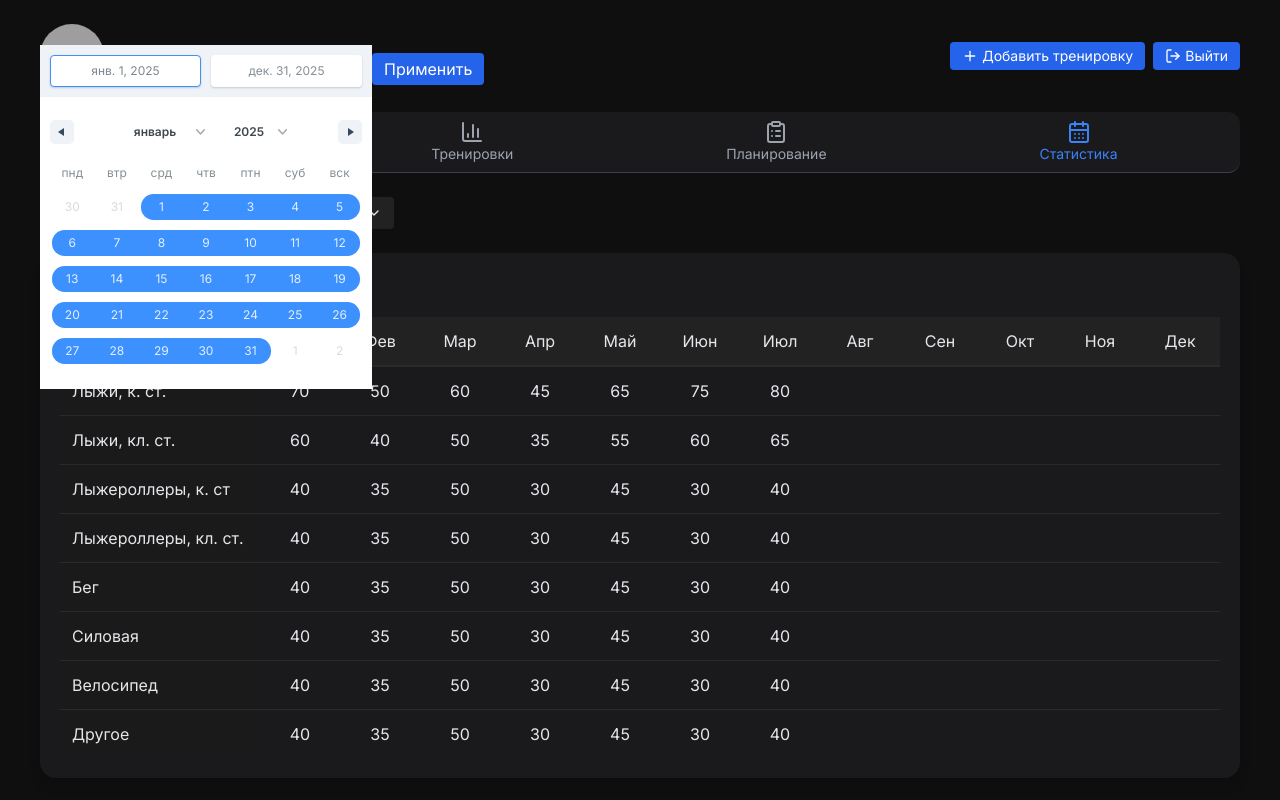
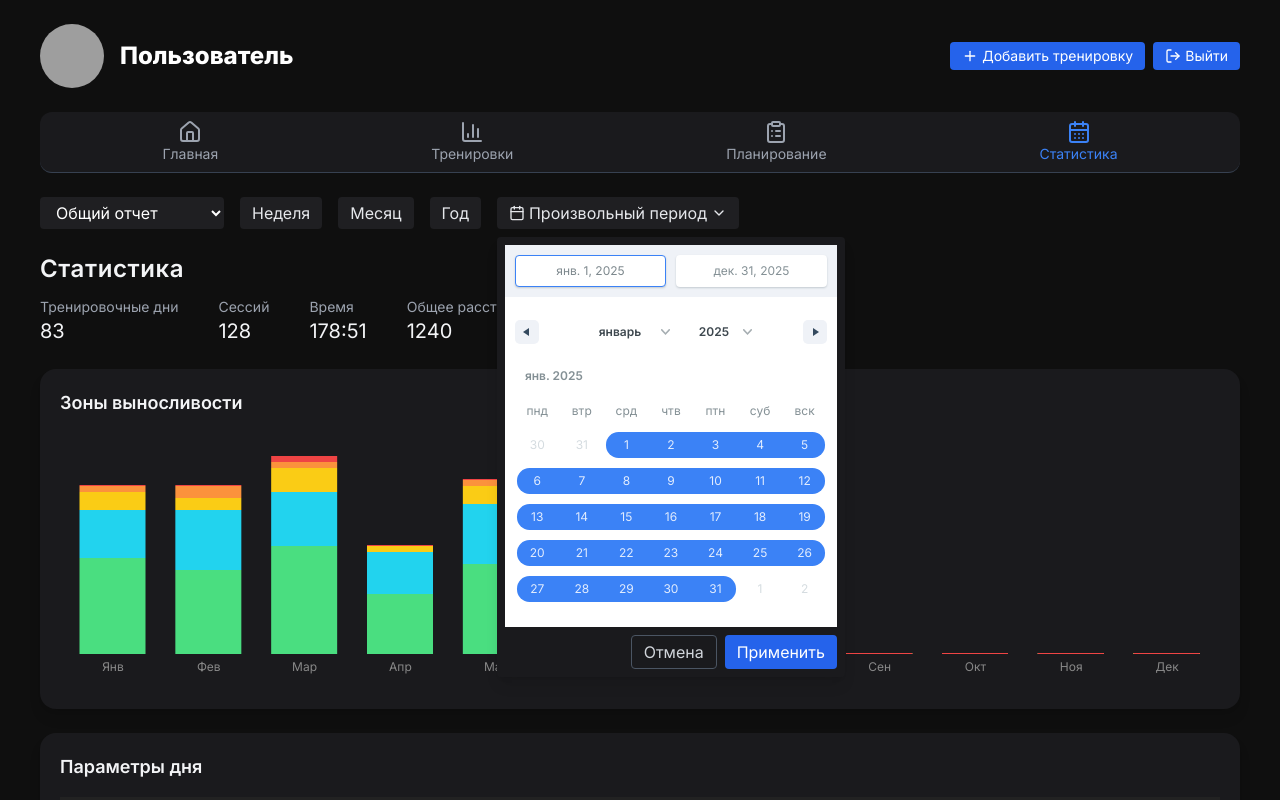
Before and after one commit to mbaliabin/dagbook-test, a React (Vite) app in the folder fasx-frontend/: page /statistics in a window 1280 px wide. Both pictures are taken after a click on the button "Произвольный период". Shown: the top 800 px of the page. Built offline with nearby package versions, Linux system fonts and the light colour scheme; grey boxes are pictures that could not be loaded.

Commit message:
Доработка StatisticsPage.tsx 347

```diff
--- a/fasx-frontend/src/pages/StatisticsPage.tsx
+++ b/fasx-frontend/src/pages/StatisticsPage.tsx
@@ -40,10 +40,12 @@ export default function StatsPage() {
   const [dateRange, setDateRange] = React.useState<{
     startDate: Date;
     endDate: Date;
-  }>({
+  }>(
+    {
       startDate: dayjs("2025-01-01").toDate(),
       endDate: dayjs("2025-12-31").toDate(),
-  });
+    }
+  );
   const [showDateRangePicker, setShowDateRangePicker] =
     React.useState(false);
 
@@ -198,6 +200,7 @@ export default function StatsPage() {
     const weekColWidth = 80;
     const monthColWidth = 100;
     const yearColWidth = 80;
+    // увеличиваем ширину левой колонки для длинных названий / дистанций
     const leftColWidth =
       table.title === "Тип активности" || table.title === "Дистанция по видам тренировок"
         ? 260
@@ -288,6 +291,7 @@ export default function StatsPage() {
                       className="p-3 text-center flex-none"
                       style={{ width: colWidth }}
                     >
+                      {/* для таблицы дистанций — числа (км), для остальных — formatTimeSafe */}
                       {table.title === "Параметры дня"
                         ? row.months[k]
                         : table.title === "Дистанция по видам тренировок"
@@ -324,6 +328,7 @@ export default function StatsPage() {
                         ? "—"
                         : table.title === "Дистанция по видам тренировок"
                         ? (() => {
+                            // сумма по колонке для дистанций
                             const sum = filteredDistanceTypes.reduce(
                               (acc, r) => acc + (r.months[idx] || 0),
                               0
@@ -363,10 +368,13 @@ export default function StatsPage() {
     { label: "Статистика", icon: CalendarDays, path: "/statistics" },
   ];
 
+  // -------------- Helper: total distance by month for chart --------------
   const totalDistanceByMonth = filteredMonths.map((m, i) =>
     distanceByType.reduce((acc, t) => acc + (t.distance[i] || 0), 0)
   );
+  // -----------------------------------------------------------------------
 
+  // ------- STACKED BAR: prepare colors and data -------
   const distanceColors: Record<string, string> = {
     "Лыжи, к. ст.": "#4ade80",
     "Лыжи, кл. ст.": "#22d3ee",
@@ -387,11 +395,13 @@ export default function StatsPage() {
   });
 
  const activeDistanceTypes = filteredDistanceTypes
-    .filter((t) => (t.months || []).some((v) => Number(v) > 0))
+   .filter((t) => t.months.some((v) => Number(v) > 0)) // оставляем только с ненулевыми значениями
    .map((t) => t.type);
+  // ----------------------------------------------------
 
   return (
     <div className="min-h-screen bg-[#0f0f0f] text-gray-200 p-6 w-full">
+      {/* Главный контейнер — шире */}
       <div className="max-w-[1600px] mx-auto space-y-6 px-4">
         {/* HEADER */}
         <div className="flex flex-col md:flex-row md:items-center md:justify-between gap-4 mb-4 w-full">
@@ -441,36 +451,58 @@ export default function StatsPage() {
         </div>
 
         {/* REPORT/PERIOD */}
-        <div className="flex flex-wrap gap-4 items-center justify-between">
-          <div className="flex gap-2 items-center">
-            <span>Период:</span>
+        <div className="flex flex-wrap gap-4 mb-4">
+          <select
+            className="bg-[#1f1f22] text-white px-3 py-1 rounded"
+            value={reportType}
+            onChange={(e) => setReportType(e.target.value)}
+          >
+            <option>Общий отчет</option>
+            <option>Общая дистанция</option> {/* NEW OPTION */}
+          </select>
+
           <button
-              className="bg-[#222] px-3 py-1 rounded hover:bg-[#333]"
-              onClick={() =>
-                setPeriodType((prev) =>
-                  prev === "week" ? "month" : prev === "month" ? "year" : "week"
-                )
-              }
+            onClick={() => setPeriodType("week")}
+            className="px-3 py-1 rounded bg-[#1f1f22] text-gray-200 hover:bg-[#2a2a2d]"
           >
-              {periodType === "week"
-                ? "Неделя"
-                : periodType === "month"
-                ? "Месяц"
-                : "Год"}
+            Неделя
           </button>
 
           <button
-              className="flex items-center gap-1 bg-[#222] px-3 py-1 rounded hover:bg-[#333]"
-              onClick={() => setShowDateRangePicker(!showDateRangePicker)}
+            onClick={() => setPeriodType("month")}
+            className="px-3 py-1 rounded bg-[#1f1f22] text-gray-200 hover:bg-[#2a2a2d]"
           >
-              Произвольный период <ChevronDown className="w-4 h-4" />
+            Месяц
           </button>
-          </div>
+
+          <button
+            onClick={() => setPeriodType("year")}
+            className="px-3 py-1 rounded bg-[#1f1f22] text-gray-200 hover:bg-[#2a2a2d]"
+          >
+            Год
+          </button>
+
+          <div className="relative">
+            <button
+              onClick={() => setShowDateRangePicker((prev) => !prev)}
+              className="px-3 py-1 rounded bg-[#1f1f22] text-gray-200 hover:bg-[#2a2a2d] flex items-center"
+            >
+              <Calendar className="w-4 h-4 mr-1" /> Произвольный период
+              <ChevronDown className="w-4 h-4 ml-1" />
+            </button>
 
             {showDateRangePicker && (
-            <div className="absolute z-50 mt-2">
+              <div className="absolute z-50 mt-2 bg-[#1a1a1d] rounded shadow-lg p-2">
                 <DateRange
-                locale={ru}
+                  onChange={(item) =>
+                    setDateRange({
+                      startDate: item.selection.startDate,
+                      endDate: item.selection.endDate,
+                    })
+                  }
+                  showSelectionPreview
+                  moveRangeOnFirstSelection={false}
+                  months={1}
                   ranges={[
                     {
                       startDate: dateRange.startDate,
@@ -478,74 +510,205 @@ export default function StatsPage() {
                       key: "selection",
                     },
                   ]}
-                onChange={(range: any) =>
-                  setDateRange({
-                    startDate: range.selection.startDate,
-                    endDate: range.selection.endDate,
-                  })
-                }
+                  direction="horizontal"
+                  rangeColors={["#3b82f6"]}
+                  className="text-white"
+                  locale={ru}
+                  weekStartsOn={1}
                 />
+
+                <div className="flex justify-end mt-2 space-x-2">
                   <button
-                className="mt-2 px-3 py-1 rounded bg-blue-600 hover:bg-blue-700 text-white"
+                    onClick={() => setShowDateRangePicker(false)}
+                    className="px-3 py-1 rounded border border-gray-600 hover:bg-gray-700 text-gray-300"
+                  >
+                    Отмена
+                  </button>
+
+                  <button
                     onClick={applyDateRange}
+                    className="px-3 py-1 rounded bg-blue-600 hover:bg-blue-700 text-white"
                   >
                     Применить
                   </button>
                 </div>
+              </div>
             )}
           </div>
+        </div>
 
-        {/* TABLES */}
-        <div className="space-y-6">
-          <TableSection
-            index={0}
-            table={{
-              title: "Параметры дня",
-              data: filteredMovementTypes,
+        {/* TOTALSUM */}
+        <div>
+          <h1 className="text-2xl font-semibold tracking-wide text-gray-100">Статистика</h1>
+          <div className="flex flex-wrap gap-10 text-sm mt-3">
+            <div><p className="text-gray-400">Тренировочные дни</p><p className="text-xl text-gray-100">{totals.trainingDays}</p></div>
+            <div><p className="text-gray-400">Сессий</p><p className="text-xl text-gray-100">{totals.sessions}</p></div>
+            <div><p className="text-gray-400">Время</p><p className="text-xl text-gray-100">{totals.time}</p></div>
+            <div><p className="text-gray-400">Общее расстояние (км)</p><p className="text-xl text-gray-100">{totals.distance}</p></div>
+          </div>
+        </div>
+
+        {/* ------------ РЕНДЕР ОТЧЕТОВ ------------ */}
+
+        {reportType === "Общий отчет" && (
+          <>
+            {/* Диаграмма зон выносливости */}
+            <div className="bg-[#1a1a1d] p-5 rounded-2xl shadow-lg">
+              <h2 className="text-lg font-semibold mb-4 text-gray-100">Зоны выносливости</h2>
+              <div className="h-64">
+                <ResponsiveContainer width="100%" height="100%">
+                  <BarChart
+                    data={filteredMonths.map((month, i) => {
+                      const data: any = { month };
+                      filteredEnduranceZones.forEach((zone) => {
+                        const value = zone.months[i] ?? 0;
+                        if (value > 0) data[zone.zone] = value; // добавляем только ненулевые
+                      });
+                      return data;
+                    })}
+                    barGap={0}
+                    barCategoryGap="0%"
+                  >
+                    <XAxis dataKey="month" axisLine={false} tickLine={false} tick={{ fill: "#888", fontSize: 12 }} />
+                    <Tooltip
+                      content={({ active, payload }: any) => {
+                        if (active && payload && payload.some((p: any) => p.value > 0)) {
+                          return (
+                            <div className="bg-[#1e1e1e] border border-[#333] px-3 py-2 rounded text-sm text-white">
+                              {payload
+                                .filter((p: any) => p.value > 0)
+                                .map((p: any) => (
+                                  <div key={p.dataKey}>
+                                    <span
+                                      className="inline-block w-3 h-3 mr-1 rounded-full"
+                                      style={{ backgroundColor: p.fill }}
+                                    ></span>
+                                    {p.dataKey}: {p.value} мин
+                                  </div>
+                                ))}
+                            </div>
+                          );
+                        }
+                        return null;
                       }}
                     />
-          <TableSection
-            index={1}
-            table={{
-              title: "Выносливость",
-              data: filteredEnduranceZones,
-            }}
-          />
-          <TableSection
-            index={2}
-            table={{
-              title: "Дистанция по видам тренировок",
-              data: filteredDistanceTypes,
-            }}
-          />
-        </div>
-
-        {/* DISTANCE CHART */}
-        <div className="bg-[#1a1a1d] p-5 rounded-2xl shadow-lg">
-          <h2 className="text-lg font-semibold text-gray-100 mb-4">
-            Дистанция по видам
-          </h2>
-          <ResponsiveContainer width="100%" height={300}>
-            <BarChart data={stackedDistanceData}>
-              <XAxis dataKey="month" tick={{ fill: "#ccc" }} />
-              <Tooltip
-                cursor={{ fill: "#333" }}
-                contentStyle={{ backgroundColor: "#222", border: "none" }}
-              />
-              <Legend />
-              {activeDistanceTypes.map((type) => (
+                    {filteredEnduranceZones.map((zone) => (
                       <Bar
-                  key={type}
-                  dataKey={type}
+                        key={zone.zone}
+                        dataKey={zone.zone}
                         stackId="a"
-                  fill={distanceColors[type] || "#fff"}
-                  isAnimationActive={false}
+                        fill={zone.color}
+                        minPointSize={1}
+                        maxBarSize={Math.floor(800 / Math.max(1, filteredMonths.length))}
                       />
                     ))}
                   </BarChart>
                 </ResponsiveContainer>
               </div>
             </div>
+
+            {/* Таблицы */}
+            <TableSection
+              table={{
+                title: "Параметры дня",
+                data: [
+                  { param: "Травма", months: [70, 70, 69, 69, 68, 68, 68] },
+                  { param: "Болезнь", months: [50, 51, 52, 51, 50, 49, 50] },
+                  { param: "В пути", months: [50, 51, 52, 51, 50, 49, 50] },
+                  { param: "Смена час. пояса", months: [50, 51, 52, 51, 50, 49, 50] },
+                  { param: "Выходной", months: [50, 51, 52, 51, 50, 49, 50] },
+                  { param: "Соревнование", months: [50, 51, 52, 51, 50, 49, 50] },
+                ],
+              }}
+              index={0}
+            />
+
+            <TableSection
+              table={{ title: "Выносливость", data: filteredEnduranceZones.map((z) => ({ param: z.zone, color: z.color, months: z.months, total: formatTime(z.total) })) }}
+              index={1}
+            />
+
+            <TableSection
+              table={{ title: "Тип активности", data: filteredMovementTypes.map((m) => ({ param: m.type, months: m.months, total: formatTime(m.total) })) }}
+              index={2}
+            />
+          </>
+        )}
+
+      {reportType === "Общая дистанция" && (
+        <>
+          {/* Диаграмма дистанции по видам тренировок в стиле зон выносливости */}
+          <div className="bg-[#1a1a1d] p-5 rounded-2xl shadow-lg">
+            <h2 className="text-lg font-semibold mb-4 text-gray-100">
+              Общая дистанция по видам тренировок
+            </h2>
+
+            <div className="h-64">
+              <ResponsiveContainer width="100%" height="100%">
+                <BarChart
+                  data={filteredMonths.map((month, i) => {
+                    const data: any = { month };
+                    filteredDistanceTypes.forEach((t) => {
+                      const value = t.months[i] ?? 0;
+                      if (value > 0) data[t.type] = value; // добавляем только ненулевые
+                    });
+                    return data;
+                  })}
+                  barGap={0}
+                  barCategoryGap="0%"
+                >
+                  <XAxis dataKey="month" axisLine={false} tickLine={false} tick={{ fill: "#888", fontSize: 12 }} />
+                  <Tooltip
+                    content={({ active, payload }: any) => {
+                      if (active && payload && payload.some((p: any) => p.value > 0)) {
+                        return (
+                          <div className="bg-[#1e1e1e] border border-[#333] px-3 py-2 rounded text-sm text-white">
+                            {payload
+                              .filter((p: any) => p.value > 0)
+                              .map((p: any) => (
+                                <div key={p.dataKey}>
+                                  <span
+                                    className="inline-block w-3 h-3 mr-1 rounded-full"
+                                    style={{ backgroundColor: p.fill }}
+                                  ></span>
+                                  {p.dataKey}: {p.value} км
+                                </div>
+                              ))}
                           </div>
                         );
                       }
+                      return null;
+                    }}
+                  />
+                  {activeDistanceTypes.map((type) => (
+                    <Bar
+                      key={type}
+                      dataKey={type}
+                      stackId="a"
+                      fill={distanceColors[type] || "#888"}
+                      minPointSize={1}
+                      maxBarSize={Math.floor(800 / Math.max(1, filteredMonths.length))}
+                    />
+                  ))}
+                </BarChart>
+              </ResponsiveContainer>
+            </div>
+          </div>
+
+          {/* Таблица дистанций по видам */}
+          <TableSection
+            table={{
+              title: "Дистанция по видам тренировок",
+              data: filteredDistanceTypes,
+              totalKey: "distance",
+            }}
+            index={0}
+          />
+        </>
+      )}
+
+
+      </div>
+    </div>
+  );
+}
```
Lines whose indentation alone changed are shown as unchanged.
